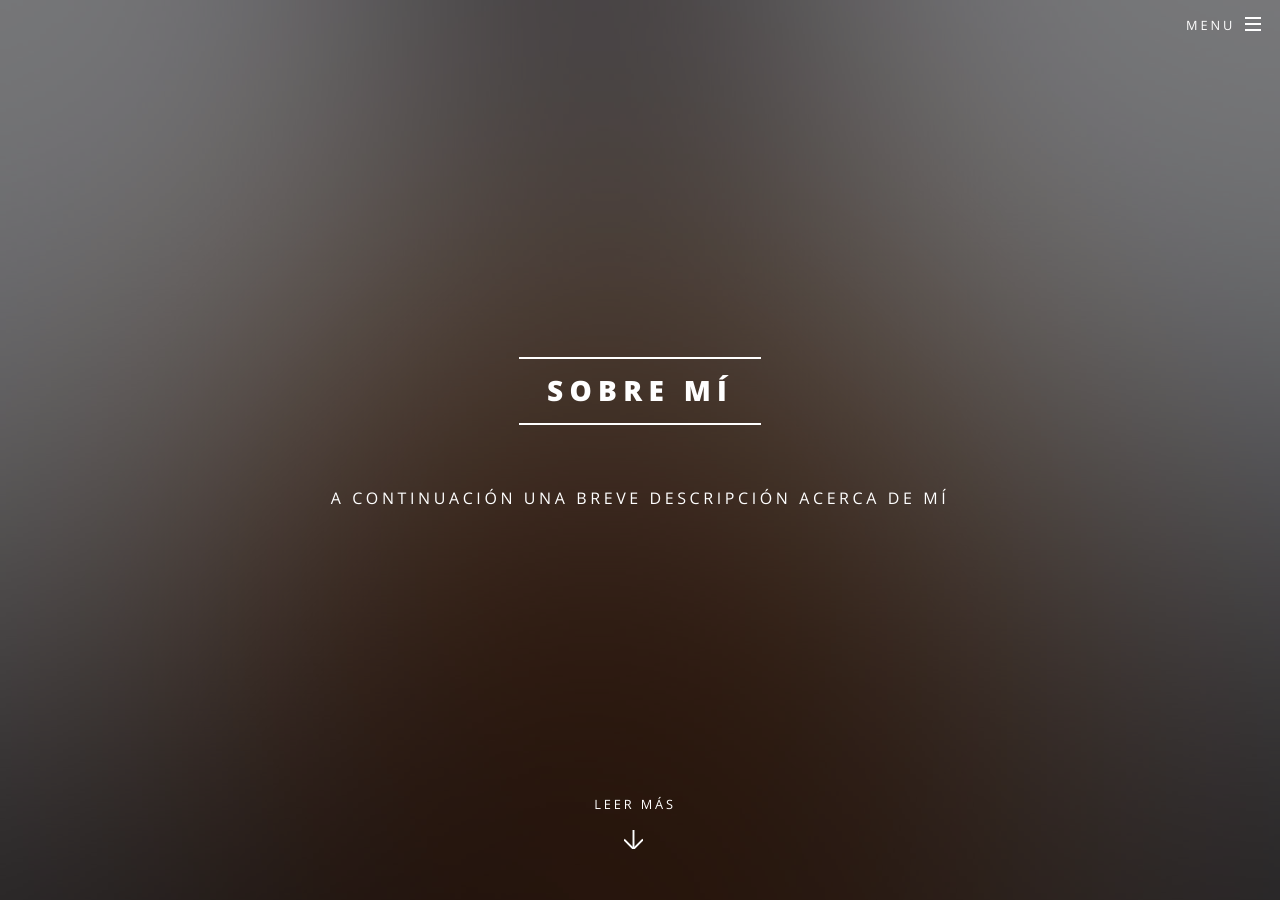
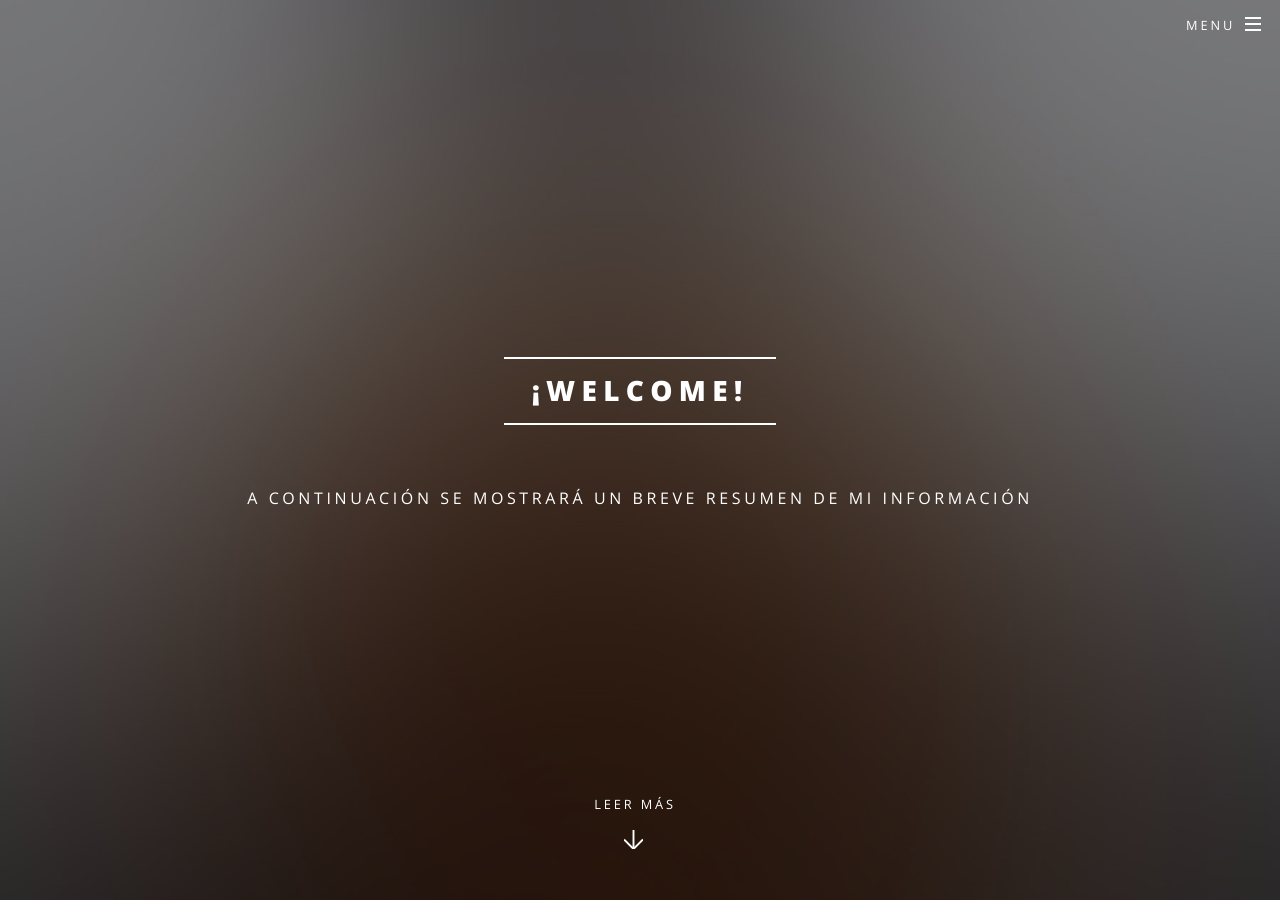
Before and after one commit to Vico2001/assa.github.io, a Jekyll site: the page built from index.html, in a window 1280 px wide and 900 px high. Built offline with Jekyll 4.4.1, drawn with Linux system fonts in a browser that asks for light colours.

Commit message:
Update _config.yml

```diff
--- a/_config.yml
+++ b/_config.yml
@@ -2,8 +2,8 @@
 #
 
 # Site settings
-title: Sobre mí
-description: A continuación una breve descripción acerca de mí
+title: ¡Welcome!
+description: A continuación se mostrará un breve resumen de mi información
 owner: Your Name # or company name
 first_published: 2016 # if migrating another site, the year of your first publish
 email: your-email@domain.com
```
